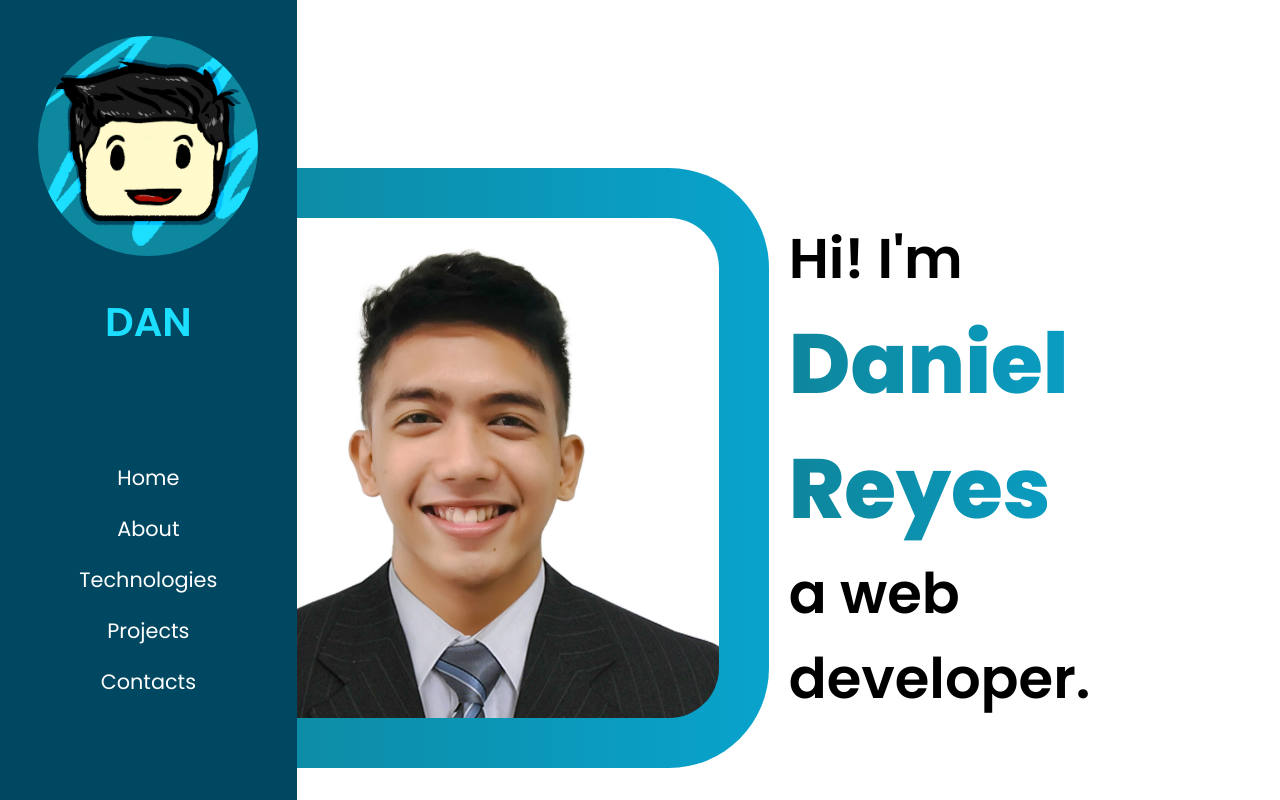
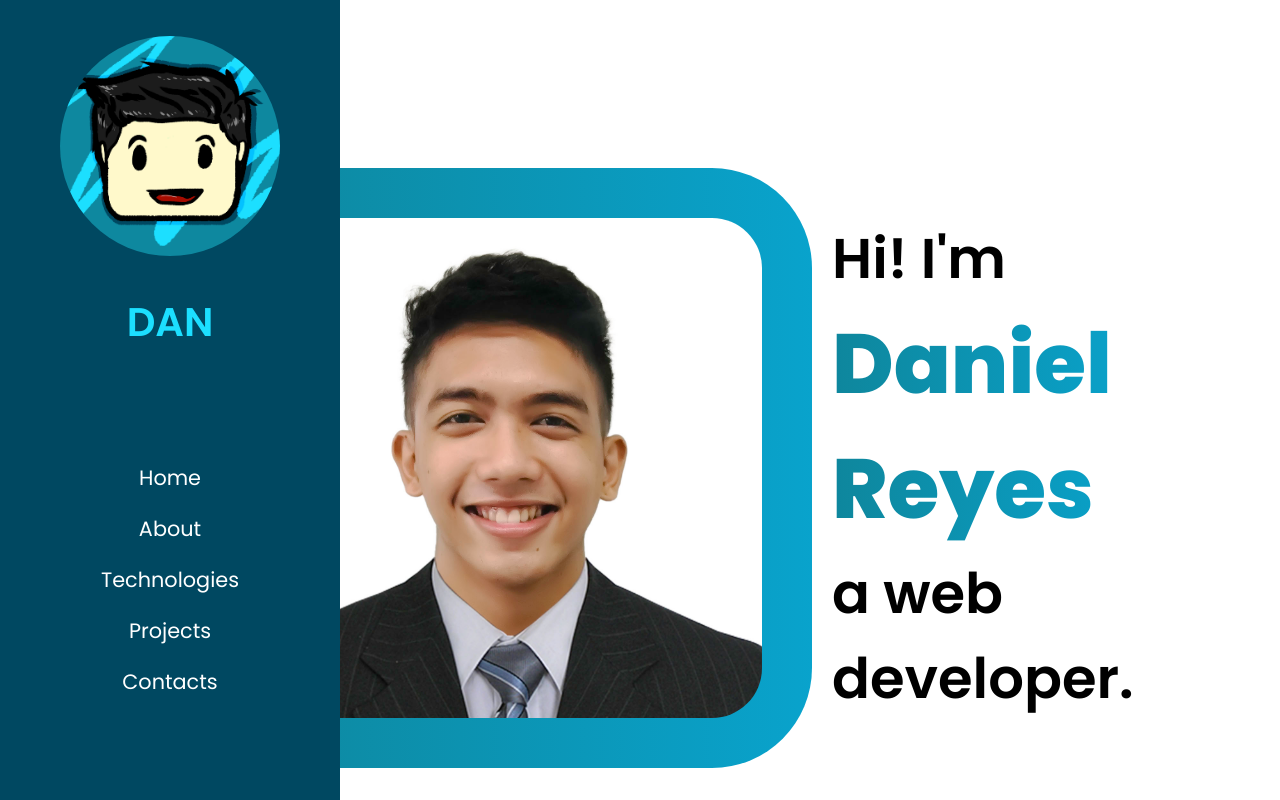
Before and after one commit to rey-dan/webfolio, a plain HTML site: page index.html in a window 1280 px wide. Drawn offline with nearby package versions, Linux system fonts and the light colour scheme.

Commit message:
Update style.css
updated the css of the following from the reported issues:
- main=> overflow-y: scroll (removed); overflow-x: hidden (set to hidden); margin left: 340px was added.
- nav=> position: static changed to fixed; align-items-top was removed.

```diff
--- a/style.css
+++ b/style.css
@@ -934,19 +934,19 @@ main div.page h2{
     }
 
     main{
-        overflow-y: scroll;
+	margin-left: 340px;
+        overflow-x: hidden;
     }
 
     /* Navigation bar */
     nav{
         height: 100vh;
         min-width: 0px;
-        position: static;
         flex-direction: column;
-        align-items: top;
         justify-content: flex-start;
         width: 80em;
         max-width: 340px;
+	position: fixed;
     }
     nav a, nav label, nav label h1, nav label img{
         display: block;
```
